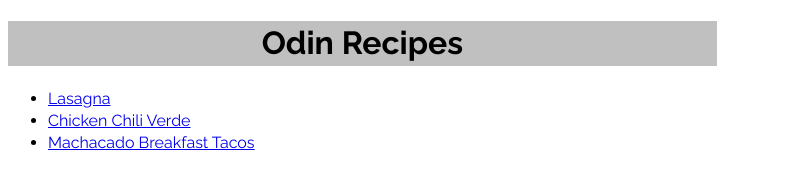
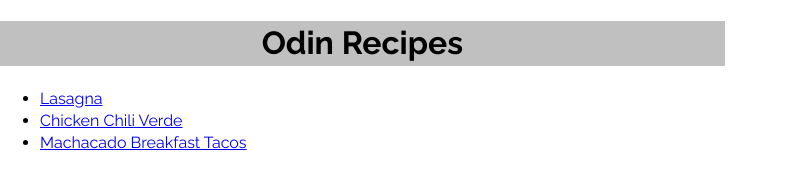
Before and after one commit to airflem/odin-recipes, a plain HTML site: page index.html in a window 1280 px wide. Shown: the whole page, without its empty margins (0-788 px from the left). Drawn offline with nearby package versions, Linux system fonts and the light colour scheme.

Commit message:
Make changed to normalize between Chrome & Safari
Added @import for normalize.css and added
various font-smoothing properties to try and get
Safari to behave like Chrome more.

```diff
--- a/css/style.css
+++ b/css/style.css
@@ -1,3 +1,6 @@
+/* Example using Normalize.css */
+@import url('https://necolas.github.io/normalize.css/8.0.1/normalize.css');
+
 /* Define the regular variable font */
 @font-face {
     font-family: 'Raleway';
@@ -36,3 +39,8 @@ h3 {
     word-break: keep-all; /* Prevent breaking words */
     line-height: 1.4;
 }
+
+body {
+    -webkit-font-smoothing: antialiased; /* Lighter font rendering */
+    -moz-osx-font-smoothing: grayscale; /* For Firefox on macOS */
+}
```
